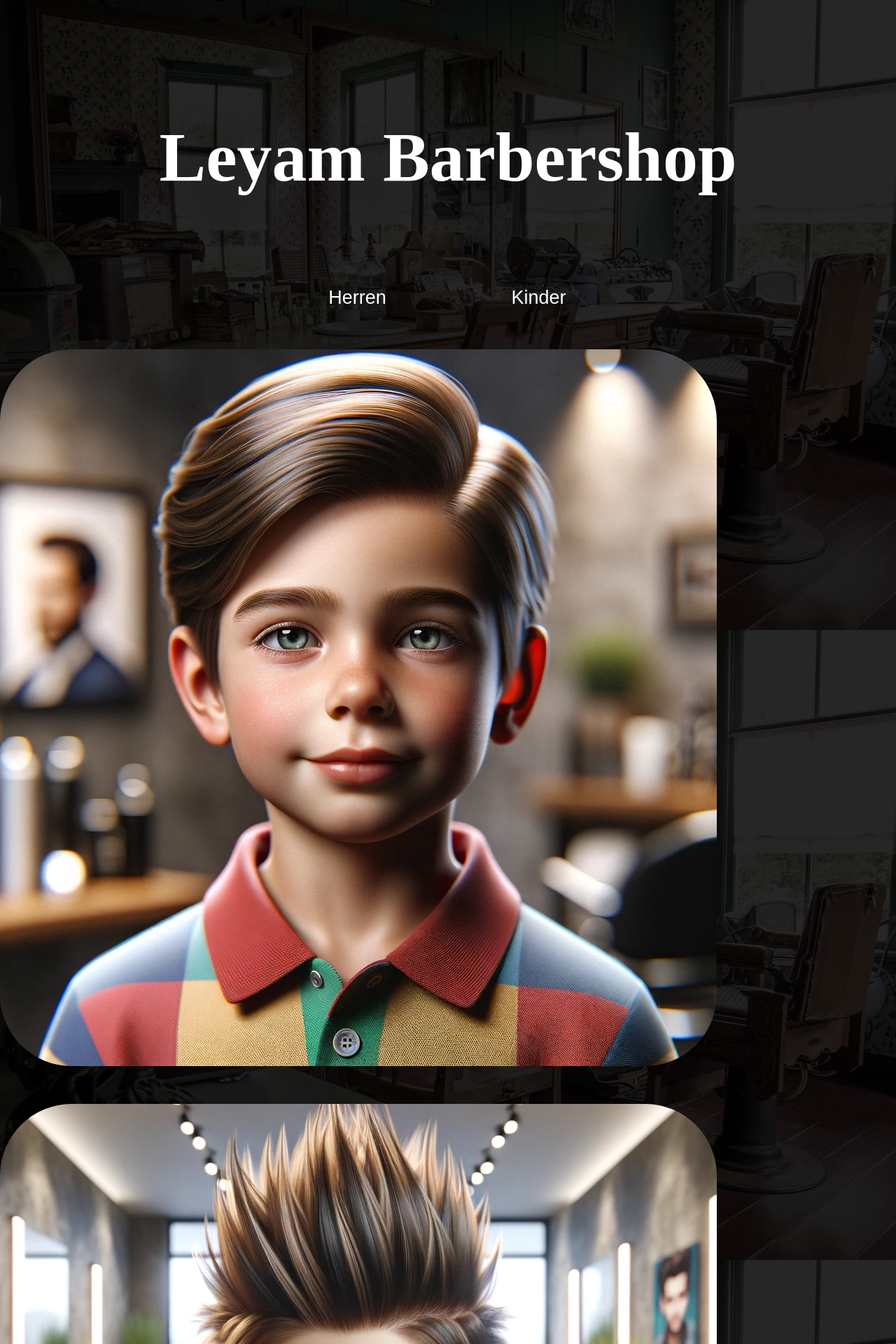
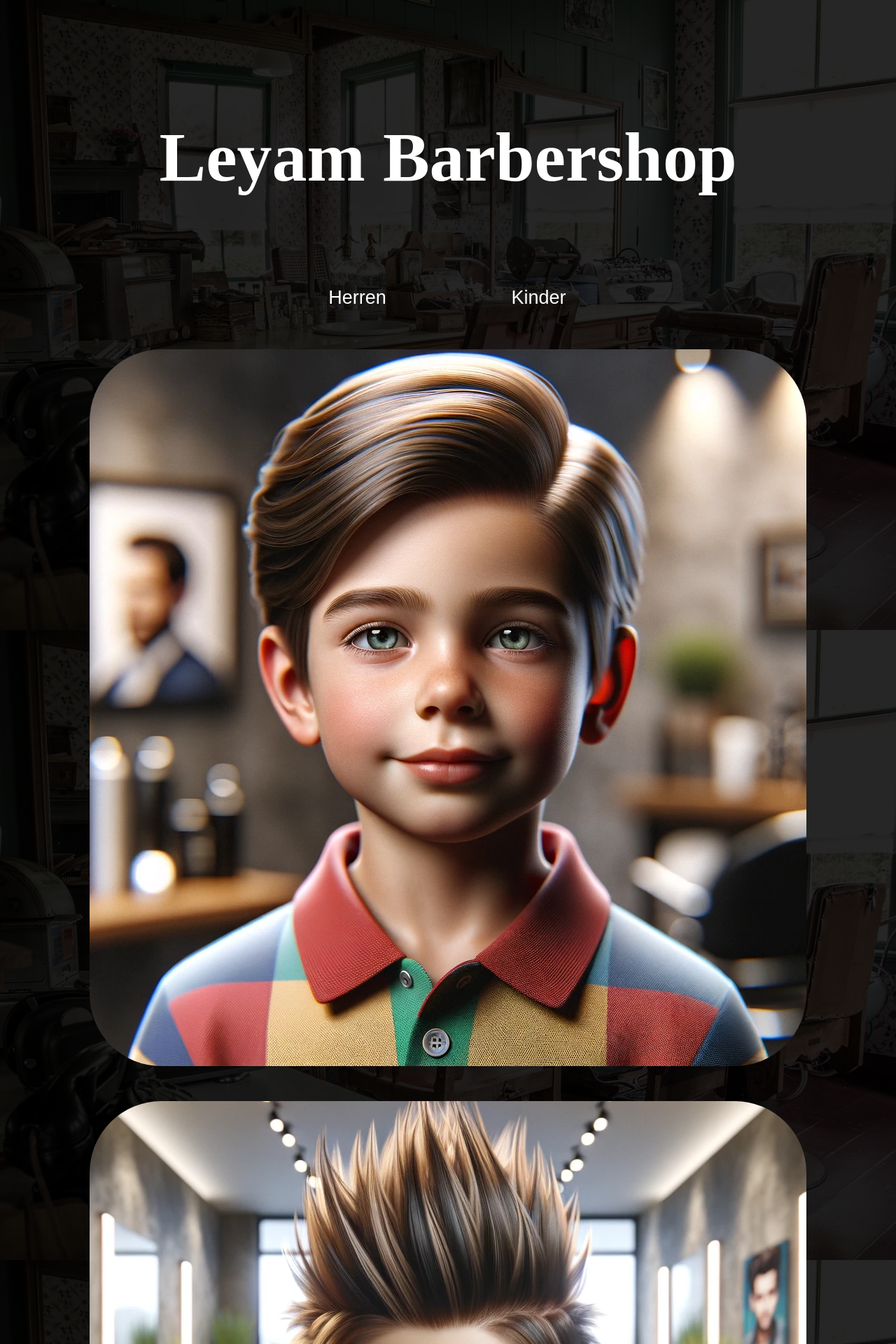
Before and after one commit to leyambarbershop/lbs, a Jekyll site: the page built from kinder.html, in a window 1280 px wide. Shown: the top 1920 px of the page at 70% size. Built offline with Jekyll 4.4.1, drawn with Linux system fonts in a browser that asks for light colours.

Commit message:
fix vertical alignment, remove women section

```diff
--- a/_sass/main.scss
+++ b/_sass/main.scss
@@ -1,5 +1,5 @@
 .body-container {
-  padding: 10px 10px 100vh 10px;
+  padding: 10px 10px 10vh 10px;
   margin: -10px -10px -10px -10px;
 
   flex-direction: column;
@@ -48,6 +48,8 @@
 
 .image-frame {
   width: 100%;
+  display: flex;
+  justify-content: center;
 }
 
 nav {
```
